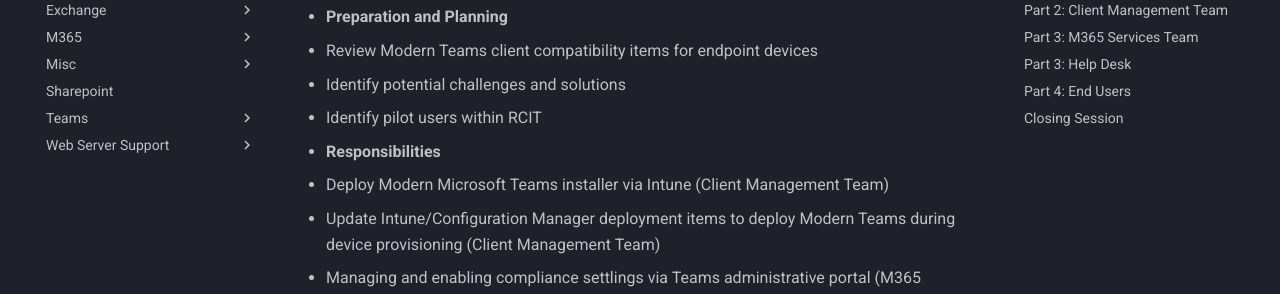
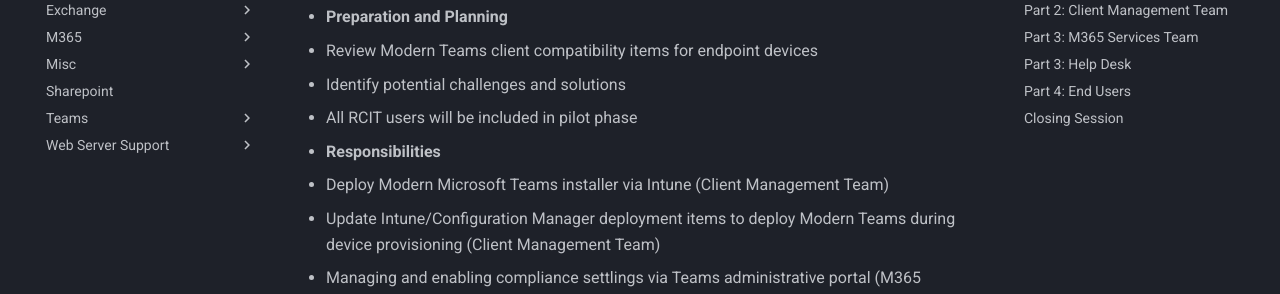
Before and after one commit to gpegues/MKDocs_Dev, an MkDocs documentation site: the page built from docs/Teams/TeamsMigration/TeamsMigrationAgenda.md, in a window 1280 px wide and 900 px high, scrolled down 458 px. Shown: the part 152-446 px from the top of the window. Built offline with MkDocs 1.6.1 and Material for MkDocs 9.7.7, drawn with Linux system fonts in a browser that asks for light colours; comment, search, counter and statistics services are not loaded.

Commit message:
Update TeamsMigrationAgenda.md

```diff
--- a/docs/Teams/TeamsMigration/TeamsMigrationAgenda.md
+++ b/docs/Teams/TeamsMigration/TeamsMigrationAgenda.md
@@ -13,7 +13,7 @@
 
   - Review Modern Teams client compatibility items for endpoint devices
   - Identify potential challenges and solutions
-  - Identify pilot users within RCIT
+  - All RCIT users will be included in pilot phase
 
 - **Responsibilities**
 
```
